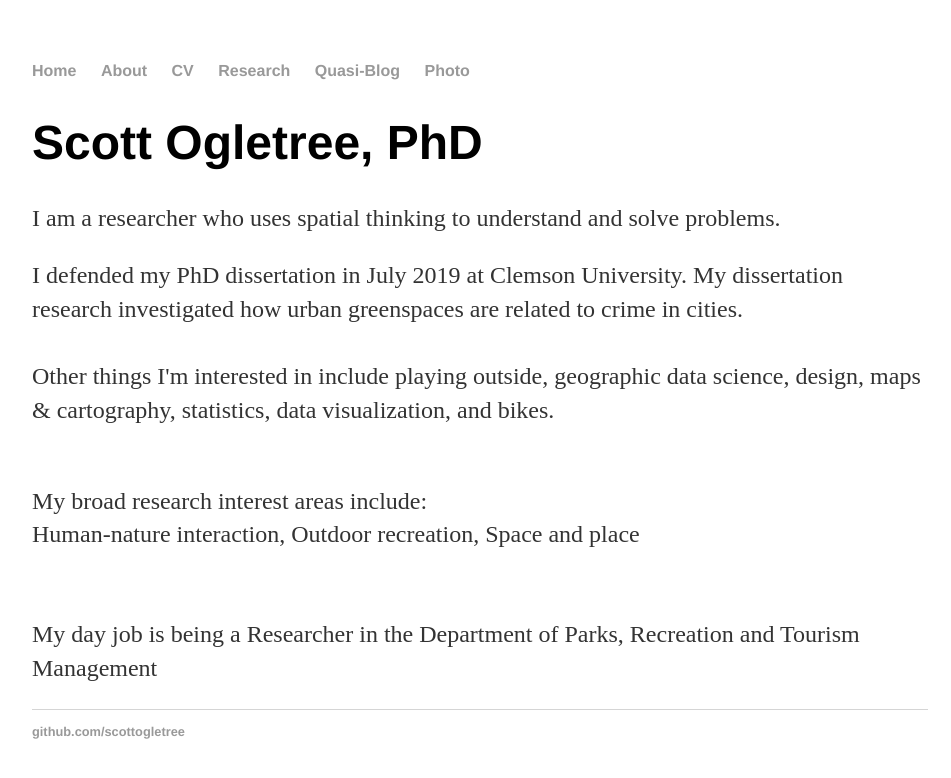
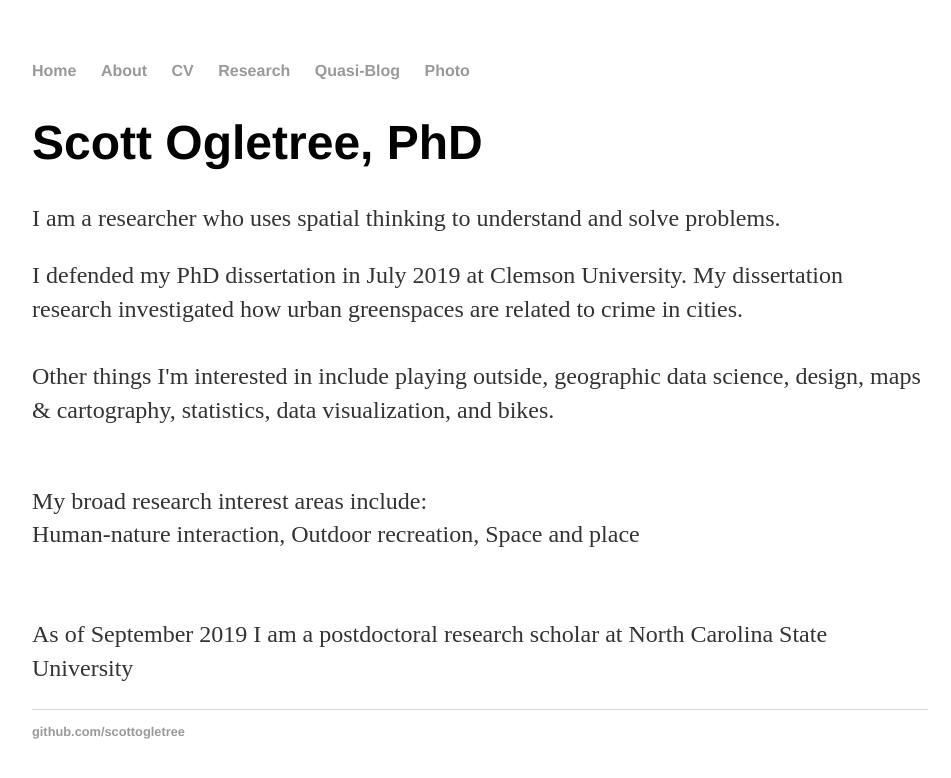
Before and after one commit to scottogletree/ogletrees.github.io, a Jekyll site: the page built from index.html, in a window 1280 px wide. Shown: the top 778 px of the page, without its empty margins (160-1111 px from the left). Built offline with Jekyll 4.4.1, drawn with Linux system fonts in a browser that asks for light colours.

Commit message:
change postion

```diff
--- a/index.html
+++ b/index.html
@@ -18,4 +18,4 @@ Other things I'm interested in include playing outside, geographic data science,
 			Human-nature interaction, Outdoor recreation, Space and place</p>
 <br>
 
-<p>My day job is being a Researcher in the Department of Parks, Recreation and Tourism Management</p>
+<p>As of September 2019 I am a postdoctoral research scholar at North Carolina State University</p>
```
